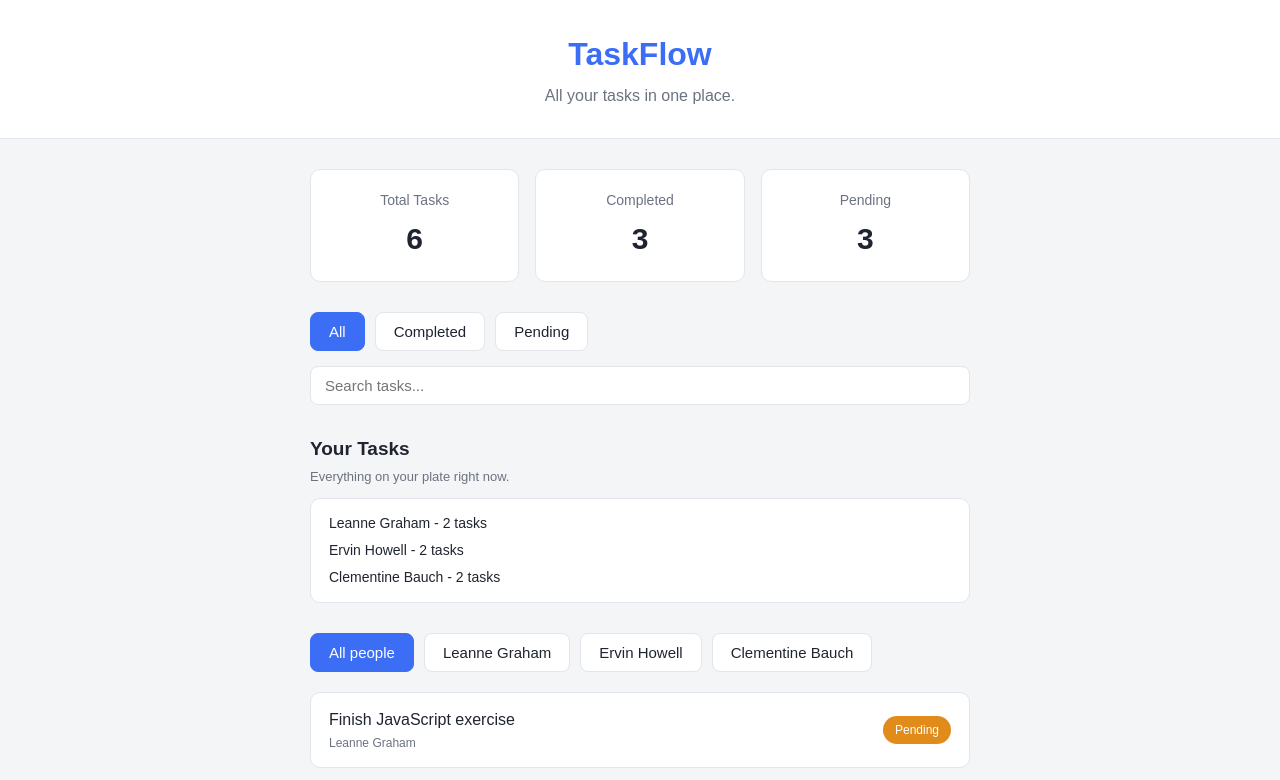
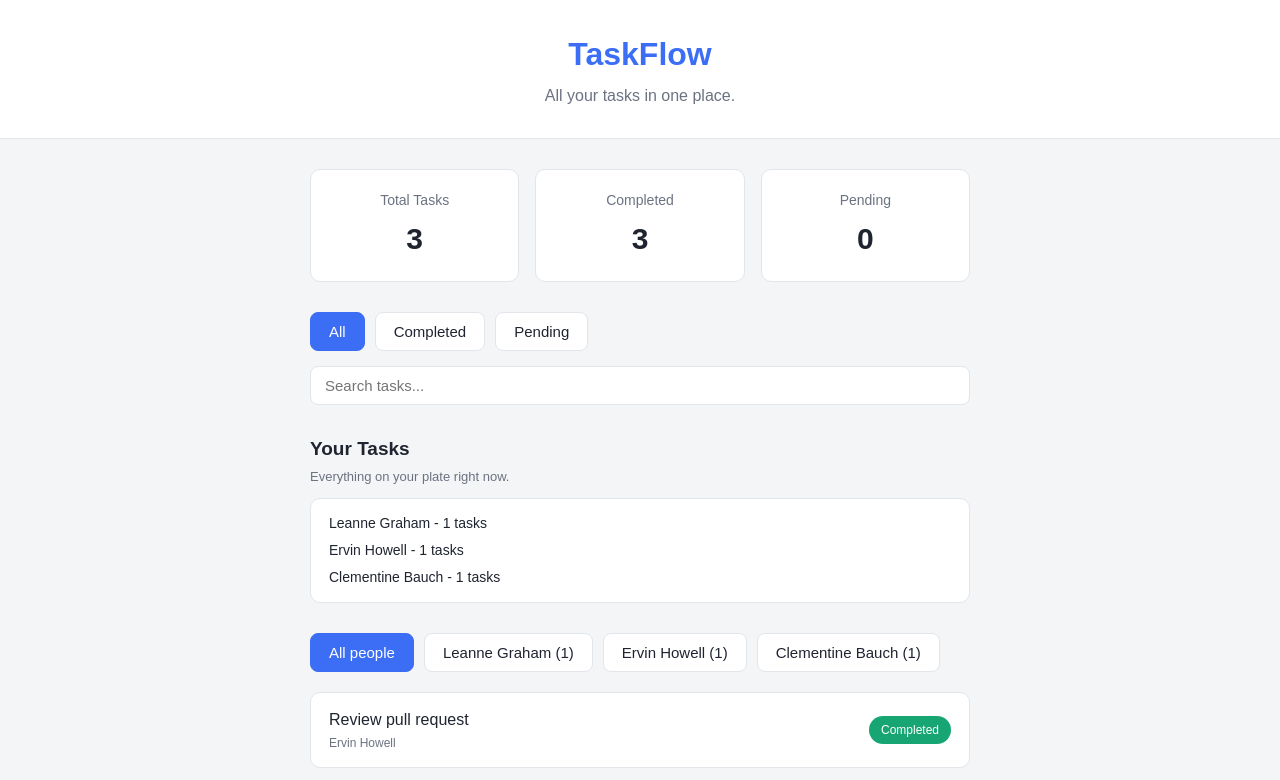
Before and after one commit to b4f-cohort8-salamiyah/b4f-cohort8-salamiyah-react-2026, a React (Vite) app: page / in a window 1280 px wide. Shown: the top 780 px of the page. Built offline with nearby package versions, Linux system fonts and the light colour scheme.

Commit message:
add more features  and do some refactoring to our project

```diff
--- a/src/App.tsx
+++ b/src/App.tsx
@@ -21,11 +21,11 @@ interface User {
 type FilterStatus = "all" | "completed" | "pending";
 
 const tasks: Task[] = [
-  { id: 1, userId: 1, title: "Finish JavaScript exercise", completed: false },
+  // { id: 1, userId: 1, title: "Finish JavaScript exercise", completed: false },
   { id: 2, userId: 2, title: "Review pull request", completed: true },
-  { id: 3, userId: 3, title: "Write session notes", completed: false },
+  // { id: 3, userId: 3, title: "Write session notes", completed: false },
   { id: 4, userId: 1, title: "Update project README", completed: true },
-  { id: 5, userId: 2, title: "Fix search bug", completed: false },
+  // { id: 5, userId: 2, title: "Fix search bug", completed: false },
   { id: 6, userId: 3, title: "Plan sprint review", completed: true },
 ];
 
@@ -47,11 +47,28 @@ function getOwnerName(userId: number): string {
   return "Unknown person";
 }
 
+const peopleWithCounts = users
+  .map((user) => {
+    const personTaskCount = tasks.filter(
+      (task) => task.userId === user.id,
+    ).length;
+
+    return {
+      id: user.id,
+      name: user.name,
+      taskCount: personTaskCount,
+    };
+  })
+  .filter((person) => person.taskCount > 0);
+
 function App() {
   const [currentFilter, setCurrentFilter] = useState<FilterStatus>("all");
   const [searchText, setSearchText] = useState("");
   const [selectedUserId, setSelectedUserId] = useState(0);
 
+  function updateSelectedUserId(id: number) {
+    setSelectedUserId(id);
+  }
   function handleShowAll() {
     setCurrentFilter("all");
   }
@@ -165,23 +182,13 @@ function App() {
         />
 
         <section className="people-summary">
-          {users.map((user) => {
-            const personTaskCount = tasks.filter(
-              (task) => task.userId === user.id,
-            ).length;
-
-            if (personTaskCount === 0) {
-              return null;
-            }
-
-            return (
+          {peopleWithCounts.map((person) => (
             <PersonSummary
-                key={user.id}
-                name={user.name}
-                taskCount={personTaskCount}
+              key={person.id}
+              name={person.name}
+              taskCount={person.taskCount}
             />
-            );
-          })}
+          ))}
         </section>
 
         <section className="filters">
@@ -194,15 +201,23 @@ function App() {
             All people
           </button>
 
-          {users.map((user) => (
-            <button key={user.id} className="filter-button">
-              {user.name}
+          {peopleWithCounts.map((person) => (
+            <button
+              key={person.id}
+              className={
+                "filter-button" +
+                (selectedUserId === person.id ? " active" : "")
+              }
+              onClick={() => updateSelectedUserId(person.id)}
+            >
+              {person.name} ({person.taskCount})
             </button>
           ))}
         </section>
 
         <ul className="task-list">
-          {visibleTasks.map((task) => {
+          {visibleTasks && visibleTasks.length > 0 ? (
+            visibleTasks.map((task) => {
               const statusText = task.completed ? "Completed" : "Pending";
               const statusClass = task.completed ? "completed" : "pending";
 
@@ -215,7 +230,12 @@ function App() {
                   statusClass={statusClass}
                 />
               );
-          })}
+            })
+          ) : (
+            <li>
+              <p className="empty-state">No tasks to show</p>
+            </li>
+          )}
         </ul>
 
         <p className="visible-count">
```
Lines whose indentation alone changed are shown as unchanged.
